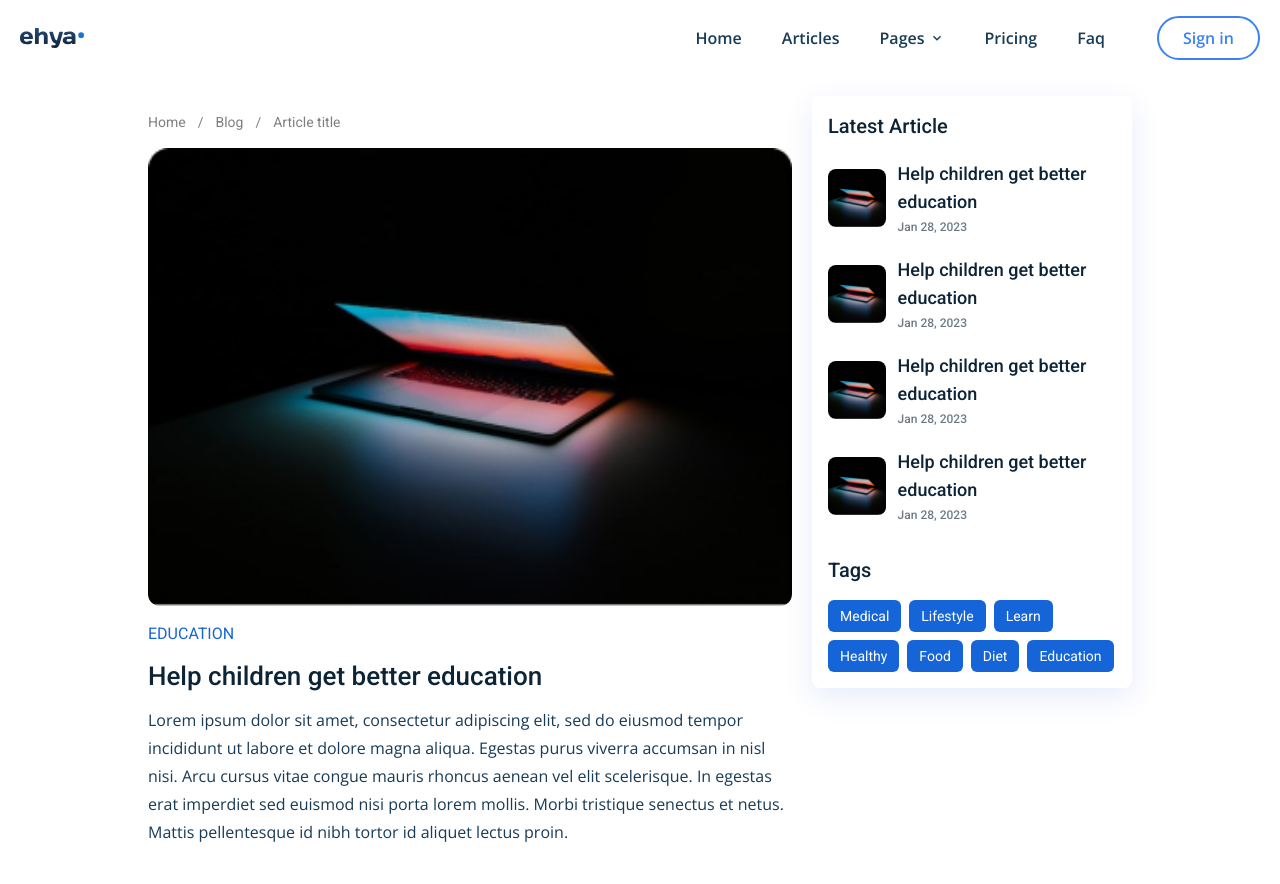
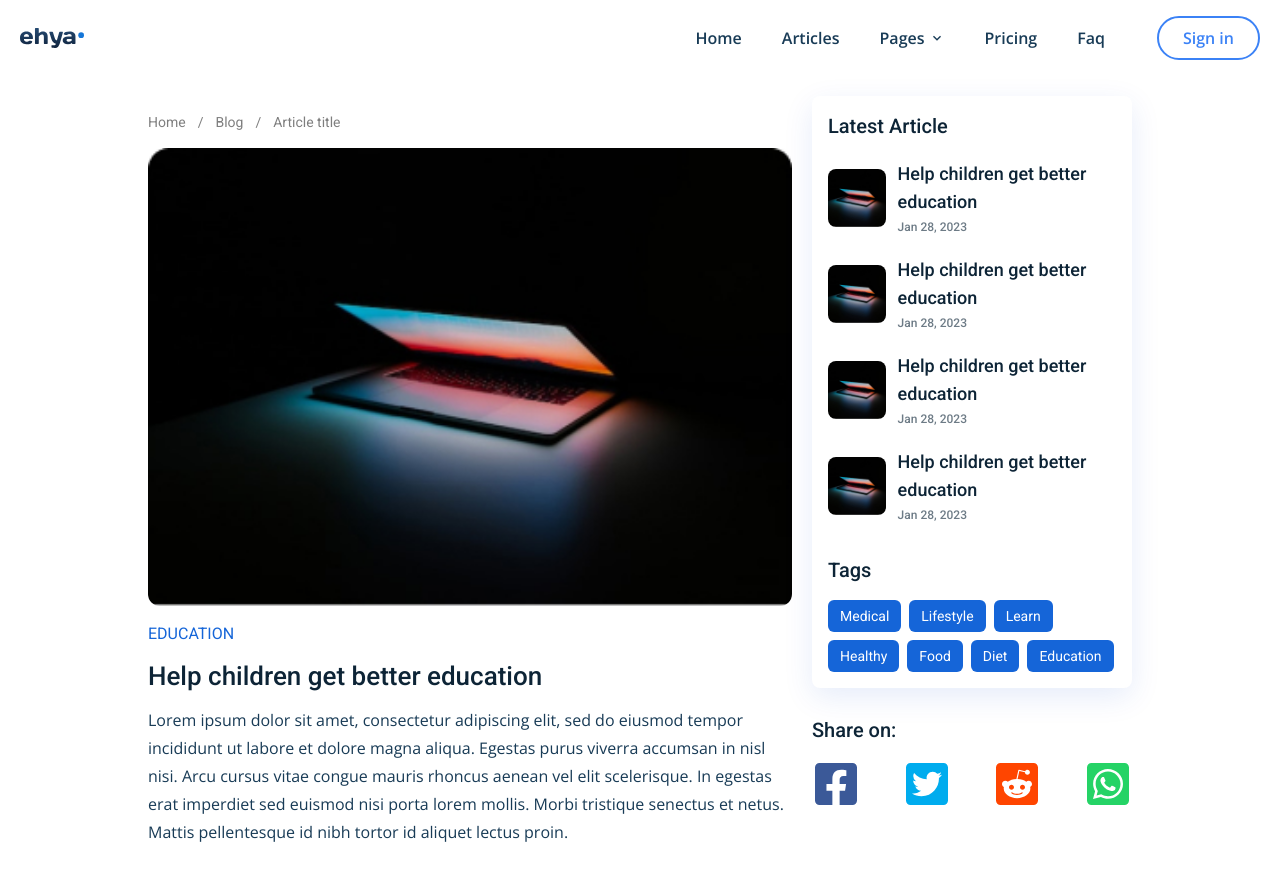
Before and after one commit to NV22067/BLOG_PROJECT, a React (Create React App) app: page /blog/1 in a window 1280 px wide. Shown: the top 884 px of the page. Built offline with nearby package versions, Linux system fonts and the light colour scheme.

Commit message:
Social media share buttons

```diff
--- /dev/null
+++ b/src/components/SocialShareButtons.jsx
@@ -0,0 +1,44 @@
+import React from "react";
+import {
+  FaFacebookSquare,
+  FaTwitterSquare,
+  FaRedditSquare,
+  FaWhatsappSquare,
+} from "react-icons/fa";
+
+const SocialShareButtons = ({ url, title }) => {
+  return (
+    <div className="w-full flex justify-between">
+      <a
+        target="_blank"
+        rel="noreferrer"
+        href={`https://www.facebook.com/dialog/share?app_id=1180206992856877&display=popup&href=${url}`}
+      >
+        <FaFacebookSquare className="text-[#3b5998] w-12 h-auto" />
+      </a>
+      <a
+        target="_blank"
+        rel="noreferrer"
+        href={`https://twitter.com/intent/tweet?url=${url}`}
+      >
+        <FaTwitterSquare className="text-[#00acee] w-12 h-auto" />
+      </a>
+      <a
+        target="_blank"
+        rel="noreferrer"
+        href={`http://www.reddit.com/submit?url=${url}&title=${title}`}
+      >
+        <FaRedditSquare className="text-[#ff4500] w-12 h-auto" />
+      </a>
+      <a
+        target="_blank"
+        rel="noreferrer"
+        href={`https://api.whatsapp.com/send/?text=${url}`}
+      >
+        <FaWhatsappSquare className="text-[#25D366] w-12 h-auto" />
+      </a>
+    </div>
+  );
+};
+
+export default SocialShareButtons;
--- a/src/components/comments/Comment.jsx
+++ b/src/components/comments/Comment.jsx
@@ -36,7 +36,7 @@ const Comment = ({
         className="w-9 h-9 object-cover rounded-full"
       />
       <div className="flex-1 flex flex-col">
-        <h5 className="font-bold text-dark-hard text-xs">
+        <h5 className="font-bold text-dark-hard text-xs lg:text-sm">
           {comment.user.name}
         </h5>
         <span className="text-xs text-dark-light">
--- a/src/components/comments/CommentForm.jsx
+++ b/src/components/comments/CommentForm.jsx
@@ -24,7 +24,7 @@ const CommentForm = ({
           value={value}
           onChange={(e) => setValue(e.target.value)}
         />
-        <div className="flex items-center gap-x-2 pt-2">
+        <div className="flex flex-col-reverse gap-y-2 items-center gap-x-2 pt-2 min-[420px]:flex-row">
           {formCancelHandler && (
             <button
               onClick={formCancelHandler}
--- a/src/pages/articleDetail/ArticleDetailPage.jsx
+++ b/src/pages/articleDetail/ArticleDetailPage.jsx
@@ -3,6 +3,7 @@ import { Link } from "react-router-dom";
 import BreadCrumbs from "../../components/BreadCrumbs";
 import CommentsContainer from "../../components/comments/CommentsContainer";
 import MainLayout from "../../components/MainLayout";
+import SocialShareButtons from "../../components/SocialShareButtons";
 import { images } from "../../constants";
 import SuggestedPosts from "./container/SuggestedPosts";
 
@@ -82,12 +83,27 @@ const ArticleDetailPage = () => {
           </div>
           <CommentsContainer className="mt-10" logginedUserId="a" />
         </article>
+        <div>
           <SuggestedPosts
             header="Latest Article"
             posts={postsData}
             tags={tagsData}
             className="mt-8 lg:mt-0 lg:max-w-xs"
           />
+          <div className="mt-7">
+            <h2 className="font-roboto font-medium text-dark-hard mb-4 md:text-xl">
+              Share on:
+            </h2>
+            <SocialShareButtons
+              url={encodeURI(
+                "https://moonfo.com/post/client-side-and-server-side-explanation"
+              )}
+              title={encodeURIComponent(
+                "Client-side and Server-side explanation"
+              )}
+            />
+          </div>
+        </div>
       </section>
     </MainLayout>
   );
```
Lines whose indentation alone changed are shown as unchanged.
